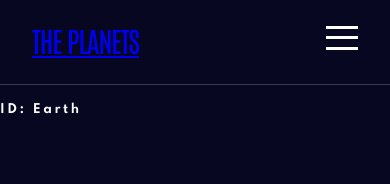
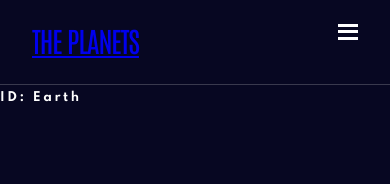
Before and after one commit to marshalldanel/planet-facts, a React (Create React App) app: page / in a window 390 px wide. Shown: the top 184 px of the page. Built offline with nearby package versions, Linux system fonts and the light colour scheme.

Commit message:
Add media query func, px -> rem, update root style

```diff
--- a/src/components/Burger.js
+++ b/src/components/Burger.js
@@ -1,30 +1,31 @@
 import React, { useState } from 'react';
 import styled from 'styled-components';
 import NavMenu from './NavMenu';
+import { mediaQueries } from '../styles/mediaQueries';
 
 const BurgerStyles = styled.div`
   display: none;
   height: 2rem;
   position: fixed;
-  right: 32px;
-  top: 22px;
+  right: 3.2rem;
+  top: 2.2rem;
   width: 2rem;
-  z-index: 20;
+  z-index: 2;
 
-  @media (max-width: 767px) {
+  ${mediaQueries('mobile', 'max')`
     display: flex;
     flex-flow: column nowrap;
     justify-content: space-around;
-  }
+  `}
 
   div {
     background-color: ${({ visible }) =>
       visible ? 'hsl(240, 17%, 26%)' : '#FFF'};
     height: 0.25rem;
-    transform-origin: 1px;
+    transform-origin: 0.1rem;
     transition: all 0.3s linear;
     width: 2rem;
-    height: 3px;
+    height: 0.3rem;
   }
 `;
 
--- a/src/components/NavBar.js
+++ b/src/components/NavBar.js
@@ -1,43 +1,45 @@
 import React from 'react';
 import { Link } from 'react-router-dom';
 import styled from 'styled-components';
+import { mediaQueries } from '../styles/mediaQueries';
+
 import Burger from './Burger';
 
 const TextLogo = styled.div`
   font-family: Antonio;
-  font-size: 28px;
-  line-height: 36px;
-  letter-spacing: -1.05px;
-  margin: 22px 0 0 32px;
+  font-size: 2.8rem;
+  line-height: 3.6rem;
+  letter-spacing: -0.105rem;
+  margin: 2.2rem 0 0 3.2rem;
   text-transform: uppercase;
 
-  @media (min-width: 768px) {
-    margin: 37px 0 34px 0;
-  }
+  ${mediaQueries('tablet')`
+    margin: 3.7rem 0 3.4rem 0;
+  `}
 
-  @media (min-width: 1024px) {
-    margin: 0 0 0 32px;
-  }
+  ${mediaQueries('desktop')`
+    margin: 0 0 0 3.2rem;
+  `}
 `;
 
 const NavStyles = styled.nav`
-  border-bottom: 1px solid rgba(255, 255, 255, 0.2);
+  border-bottom: 0.1rem solid rgba(255, 255, 255, 0.2);
   display: flex;
-  height: 85px;
+  height: 8.5rem;
   top: 0;
   width: 100%;
 
-  @media (min-width: 768px) {
+  ${mediaQueries('tablet')`
     align-items: center;
     flex-flow: column nowrap;
-    height: 159px;
-  }
+    height: 15.9rem;
+  `}
 
-  @media (min-width: 1024px) {
+  ${mediaQueries('desktop')`
     flex-flow: row nowrap;
-    height: 85px;
+    height: 8.5rem;
     justify-content: space-between;
-  }
+  `}
 `;
 
 export default function NavBar({ planets }) {
--- a/src/components/NavMenu.js
+++ b/src/components/NavMenu.js
@@ -1,18 +1,19 @@
 import React from 'react';
 import { Link } from 'react-router-dom';
 import styled from 'styled-components';
+import { mediaQueries } from '../styles/mediaQueries';
 
 const Circle = styled.span`
   background: ${(props) => props.theme[props.name.toLowerCase()]};
   border-radius: 50%;
-  height: 20px;
-  margin-right: 15px;
-  width: 20px;
+  height: 2rem;
+  margin-right: 1.5rem;
+  width: 2rem;
 
   // Restrict to mobile
-  @media (min-width: 768px) {
+  ${mediaQueries('tablet')`
     display: none;
-  }
+  `}
 `;
 
 const NavList = styled.ul`
@@ -25,46 +26,52 @@ const NavList = styled.ul`
   width: 60vw;
 
   // Mobile Nav
-  @media (max-width: 767px) {
+  ${mediaQueries('mobile', 'max')`
     background-color: hsl(240, 67%, 8%);
     flex-flow: column nowrap;
     height: 100vh;
     justify-content: flex-start;
     position: fixed;
-    padding: 44px 24px;
-    top: 86px;
-    transform: ${({ visible }) =>
-      visible ? 'translateX(0)' : 'translateX(100%)'};
-    transition: transform 0.3s ease-in-out;
+    padding: 4.4rem 2.4rem;
+    top: 8.6rem;
     width: 100vw;
     -webkit-overflow-scrolling: touch;
-  }
+    transition: transform 0.3s ease-in-out;
+  `}
 
-  @media (min-width: 768px) {
-    padding-bottom: 27px;
+  // Can't pass props for conditional inside media query func 🙃
+  ${(props) =>
+    props.visible
+      ? mediaQueries('mobile', 'max')`transform: translateX(0);
+    `
+      : mediaQueries('mobile', 'max')`transform: translateX(100%);
+    `}
+
+  ${mediaQueries('tablet')`
+    padding-bottom: 2.7rem;
     width: 100vw;
-  }
+  `}
 
-  @media (min-width: 1024px) {
+  ${mediaQueries('desktop')`
     padding: 0;
     width: 50vw;
-  }
+  `}
 `;
 
 const NavItem = styled.li`
   align-items: center;
-  border-top: 1px solid rgba(255, 255, 255, 0.2);
+  border-top: 0.1rem solid rgba(255, 255, 255, 0.2);
   display: flex;
   flex-flow: row nowrap;
-  height: 66px;
+  height: 6.6rem;
 
   &:nth-child(1) {
     border: none;
   }
-  @media (min-width: 768px) {
+  ${mediaQueries('tablet')`
     border: none;
-    height: 25px;
-  }
+    height: 2.5rem;
+  `}
 `;
 
 const NavName = styled.h4`
@@ -72,27 +79,27 @@ const NavName = styled.h4`
   text-transform: uppercase;
 
   // Change default h4 sizing for mobile
-  @media (max-width: 767px) {
-    font-size: 15px;
-    line-height: 25px;
-    letter-spacing: 1.3px;
-    padding-top: 5px;
-  }
+  ${mediaQueries('mobile', 'max')`
+    font-size: 1.5rem;
+    line-height: 2.5rem;
+    letter-spacing: 0.13rem;
+    padding-top: 0.5rem;
+  `}
 `;
 
 const Arrow = styled.span`
   border: solid rgba(255, 255, 255, 0.2);
-  border-width: 0 1px 1px 0;
+  border-width: 0 0.1rem 0.1rem 0;
   display: inline-block;
   margin-left: auto;
-  padding: 2px;
+  padding: 0.2rem;
   transform: rotate(-45deg);
   -webkit-transform: rotate(-45deg);
 
   // Restrict to mobile
-  @media (min-width: 768px) {
+  ${mediaQueries('tablet')`
     border: none;
-  }
+  `}
 `;
 
 export default function Nav({ planets, visible, setVisible }) {
--- a/src/styles/globalStyles.js
+++ b/src/styles/globalStyles.js
@@ -4,9 +4,19 @@ import { normalize } from 'styled-normalize';
 const GlobalStyle = createGlobalStyle`
   ${normalize};
 
-  * {box-sizing:border-box;}
+  :root {
+    font-size: 62.5%;
+    box-sizing: border-box;
+  }
+
+  *, *:before, *:after{
+    padding: 0;
+    margin: 0;
+    box-sizing: inherit;
+  }
 
   body {
+    font-size: 1.6rem;
     background-color:	hsl(240, 67%, 8%);
     color: hsl(0, 0%, 100%)
   }
@@ -17,15 +27,15 @@ const GlobalStyle = createGlobalStyle`
   }
 
   h1 {
-    line-height: 103px;
-    font-size: 80px;
-    letter-spacing: 0px;
+    line-height: 10.3rem;
+    font-size: 8rem;
+    letter-spacing: 0;
   }
 
   h2 {
-    line-height: 52px;
-    font-size: 40px;
-    letter-spacing: -1.5px;
+    line-height: 5.2rem;
+    font-size: 4rem;
+    letter-spacing: -.15rem;
   }
 
   h3, h4 {
@@ -34,24 +44,24 @@ const GlobalStyle = createGlobalStyle`
   }
 
   h3 {
-    line-height: 25px;
-    font-size: 12px;
-    letter-spacing: 2.6px;
+    line-height: 2.5rem;
+    font-size: 1.2rem;
+    letter-spacing: .26rem;
   }
 
 
   h4 {
-    line-height: 25px;
-    font-size: 11px;
-    letter-spacing: 1px;
+    line-height: 2.5rem;
+    font-size: 1.1rem;
+    letter-spacing: .1rem;
   }
 
   p {
     font-family: 'Spartan';
     font-style: normal;
     font-weight: 400;
-    line-height: 25px;
-    font-size: 14px;
+    line-height: 2.5rem;
+    font-size: 1.4rem;
     text-align: left;
   }
 `;
--- /dev/null
+++ b/src/styles/mediaQueries.js
@@ -0,0 +1,21 @@
+// Media Queries in em! Em still = 16px
+// |   px | em |
+// +------+-----+
+// |  320 |  20 |
+// |  480 |  30 |
+// |  768 |  48 |
+// | 1024 |  64 |
+// | 1200 |  75 |
+// | 1600 | 100 |
+
+export const breakpoints = {
+  mobile: 47.9375, // = 767px mobile nav
+  tablet: 48,
+  desktop: 64,
+  desktopLg: 100,
+};
+
+export const mediaQueries = (key, direction = 'min') => {
+  return (style) =>
+    `@media (${direction}-width: ${breakpoints[key]}em) { ${style} }`;
+};
```
